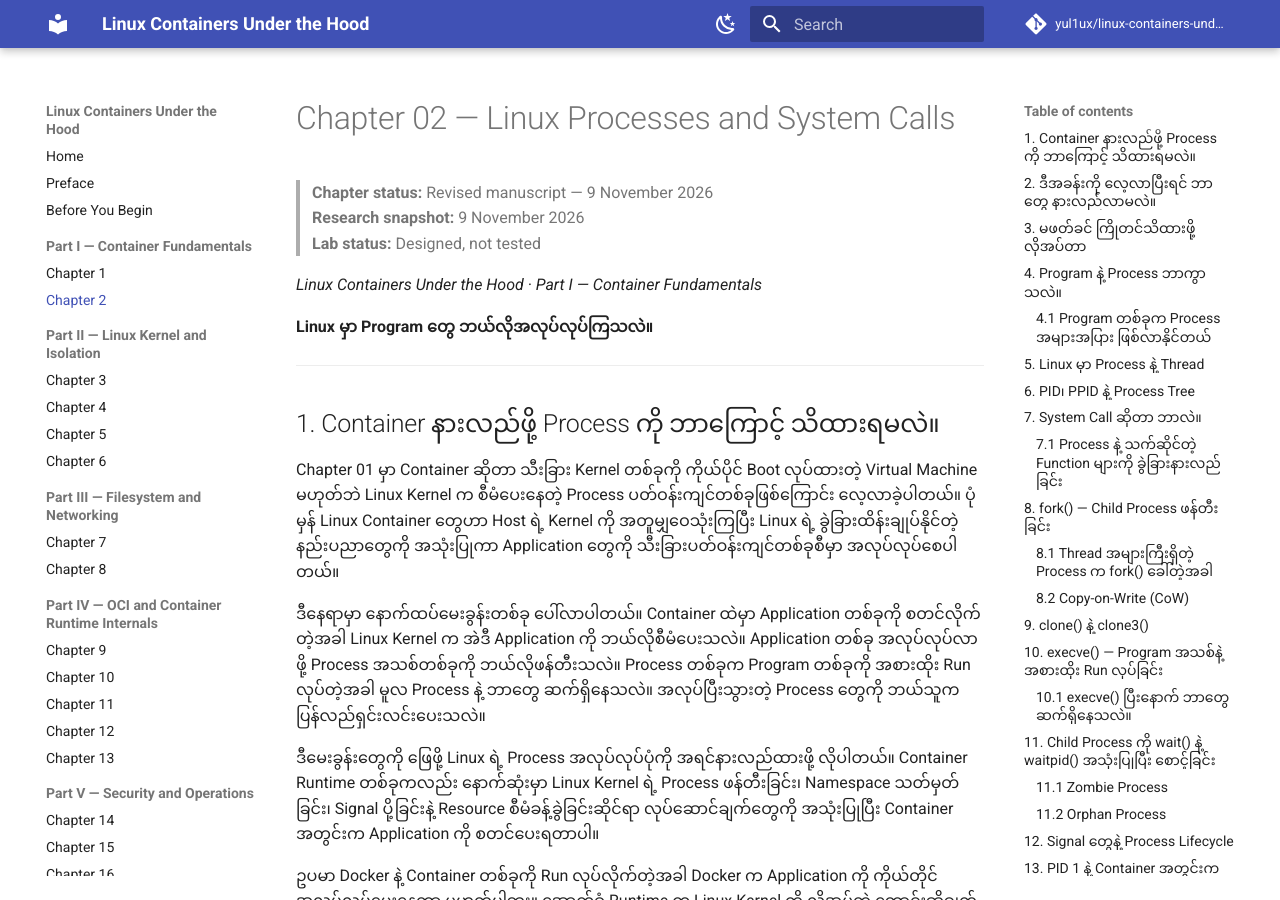
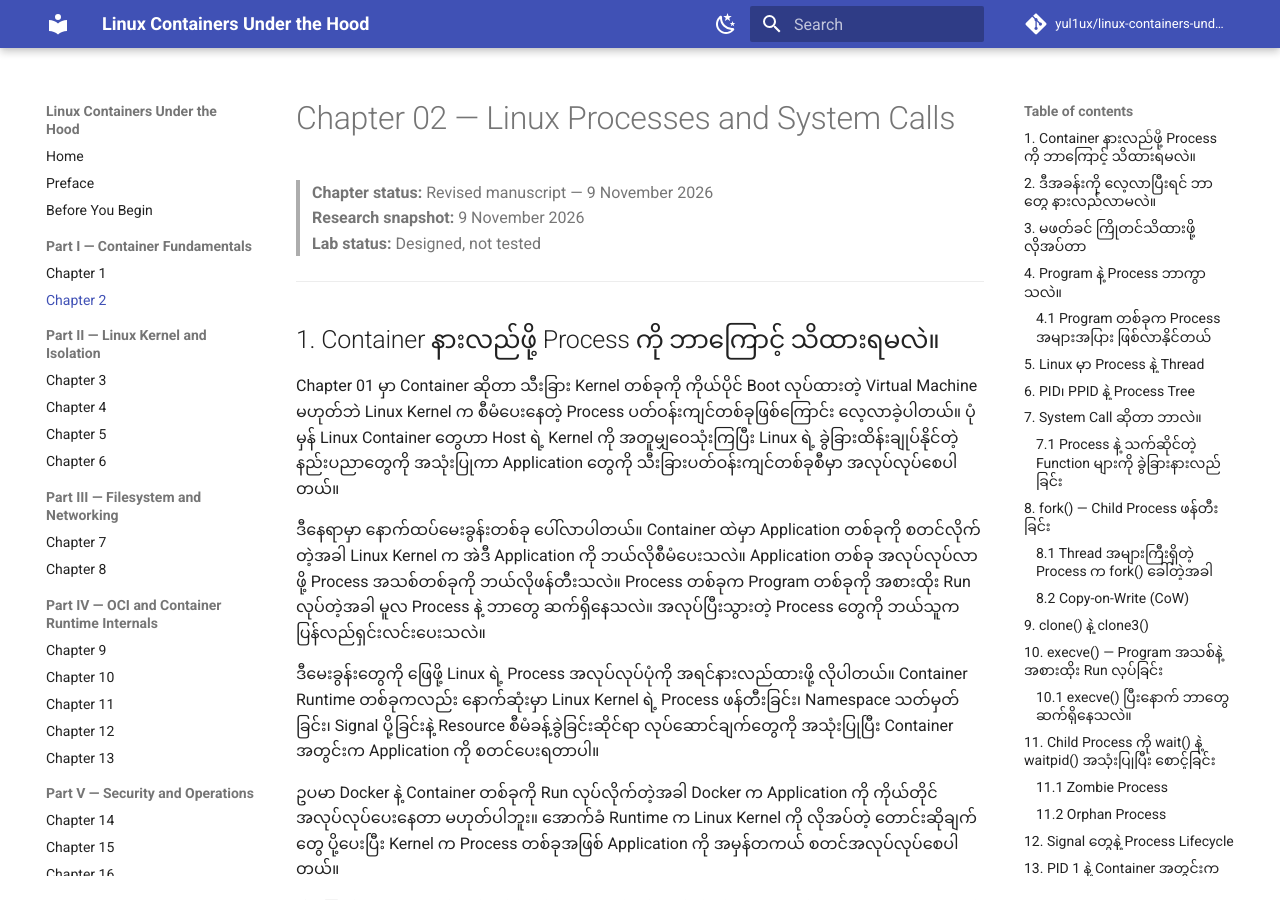
Before and after one commit to yul1ux/linux-containers-under-the-hood, an MkDocs documentation site: the page built from docs/part-01-fundamentals/chapter-02-linux-processes-and-system-calls.md, in a window 1280 px wide and 900 px high. Built offline with MkDocs 1.6.1 and Material for MkDocs 9.7.7, drawn with Linux system fonts in a browser that asks for light colours; comment, search, counter and statistics services are not loaded.

Commit message:
Revise chapter by removing container fundamentals section
Removed introductory section on Linux containers and program execution.

```diff
--- a/docs/part-01-fundamentals/chapter-02-linux-processes-and-system-calls.md
+++ b/docs/part-01-fundamentals/chapter-02-linux-processes-and-system-calls.md
@@ -3,10 +3,6 @@
 > **Chapter status:** Revised manuscript — 9 November 2026
 > **Research snapshot:** 9 November 2026
 > **Lab status:** Designed, not tested
-
-*Linux Containers Under the Hood · Part I — Container Fundamentals*
-
-**Linux မှာ Program တွေ ဘယ်လိုအလုပ်လုပ်ကြသလဲ။**
 
 ---
 
```
